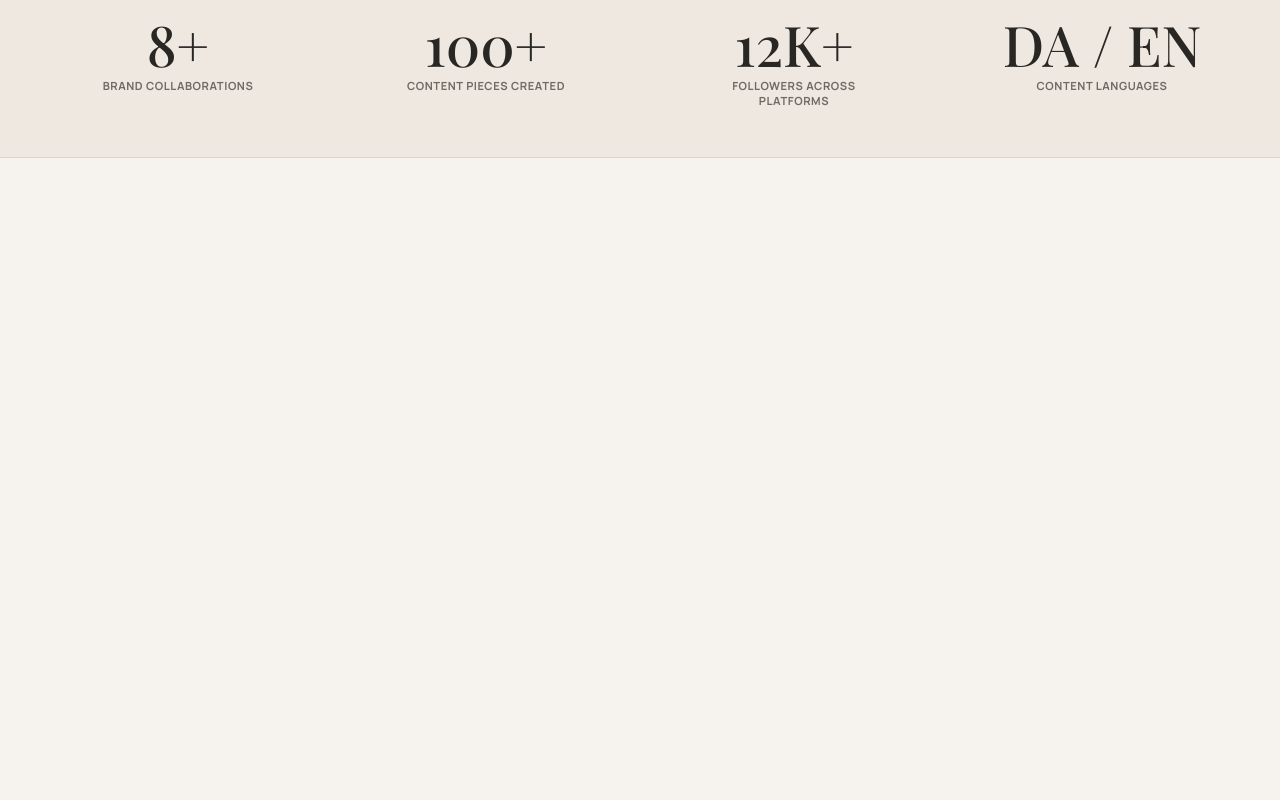
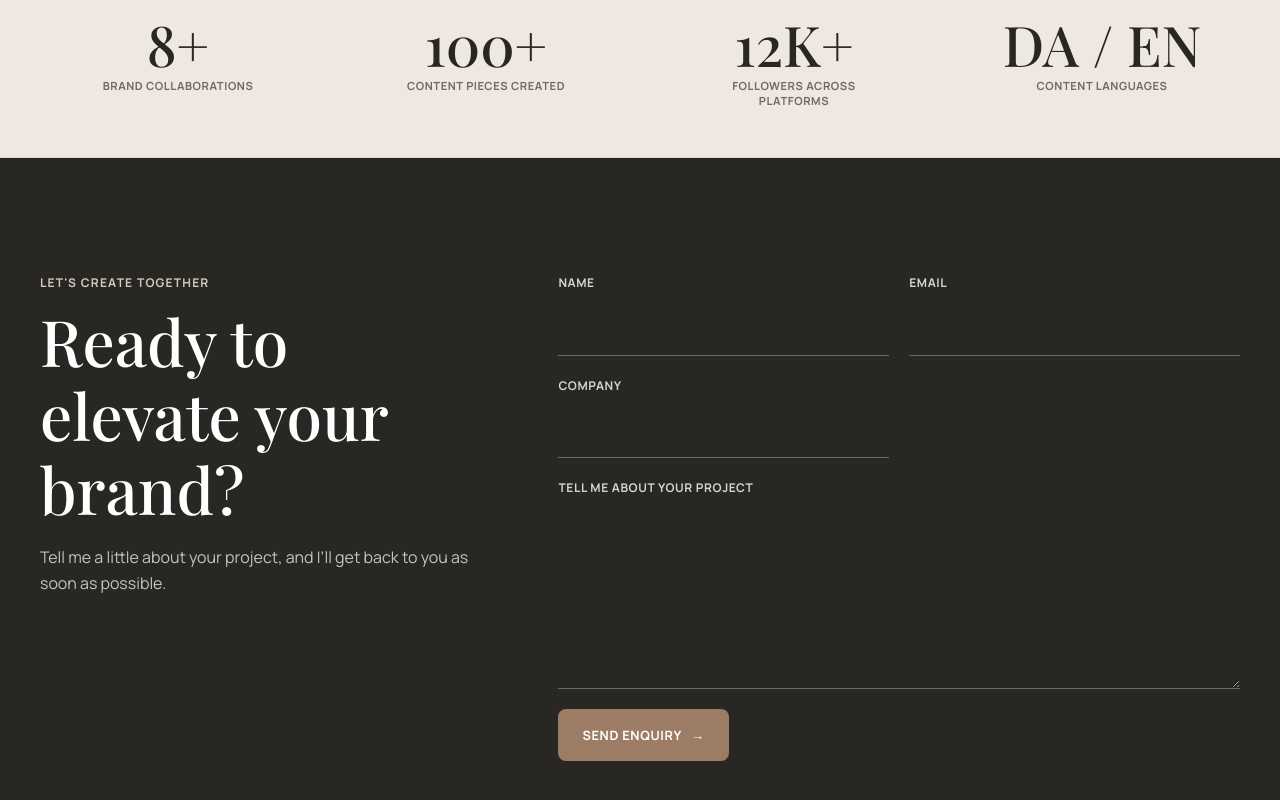
Before and after one commit to Hedemann-Nielsen/tanjahedemann.online, a React (Vite) app: page / in a window 1280 px wide. Shown: the part 3667-4467 px from the top of the page. Before the commit the page ends 3825 px from the top, so only its background shows below. Built offline with nearby package versions, Linux system fonts and the light colour scheme.

Commit message:
Add contact section

```diff
--- /dev/null
+++ b/src/components/Contact/Contact.jsx
@@ -0,0 +1,92 @@
+import { useLanguage } from "../../i18n/LanguageContext";
+import "./Contact.scss";
+
+function Contact() {
+  const { translations } = useLanguage();
+  const { contact } = translations;
+
+  function handleSubmit(event) {
+    event.preventDefault();
+  }
+
+  return (
+    <section className="contact section" id="contact">
+      <div className="container">
+        <div className="contact__inner">
+          <div className="contact__content">
+            <p className="contact__eyebrow">{contact.eyebrow}</p>
+
+            <h2 className="contact__title">{contact.title}</h2>
+
+            <p className="contact__description">
+              {contact.description}
+            </p>
+          </div>
+
+          <form className="contact__form" onSubmit={handleSubmit}>
+            <div className="contact__field">
+              <label htmlFor="contact-name">
+                {contact.form.name}
+              </label>
+
+              <input
+                id="contact-name"
+                name="name"
+                type="text"
+                autoComplete="name"
+                required
+              />
+            </div>
+
+            <div className="contact__field">
+              <label htmlFor="contact-email">
+                {contact.form.email}
+              </label>
+
+              <input
+                id="contact-email"
+                name="email"
+                type="email"
+                autoComplete="email"
+                required
+              />
+            </div>
+
+            <div className="contact__field">
+              <label htmlFor="contact-company">
+                {contact.form.company}
+              </label>
+
+              <input
+                id="contact-company"
+                name="company"
+                type="text"
+                autoComplete="organization"
+              />
+            </div>
+
+            <div className="contact__field contact__field--full">
+              <label htmlFor="contact-message">
+                {contact.form.message}
+              </label>
+
+              <textarea
+                id="contact-message"
+                name="message"
+                rows="6"
+                required
+              />
+            </div>
+
+            <button className="contact__submit" type="submit">
+              {contact.form.submit}
+              <span aria-hidden="true">→</span>
+            </button>
+          </form>
+        </div>
+      </div>
+    </section>
+  );
+}
+
+export default Contact;
--- /dev/null
+++ b/src/components/Contact/Contact.scss
@@ -0,0 +1,129 @@
+@use "../../styles/abstracts/variables" as *;
+
+.contact {
+  background-color: $color-text;
+  color: $color-surface;
+
+  &__inner {
+    display: grid;
+    gap: 3rem;
+  }
+
+  &__content {
+    max-width: 38rem;
+  }
+
+  &__eyebrow {
+    margin-bottom: 0.75rem;
+
+    color: $color-primary-light;
+    font-size: 0.75rem;
+    font-weight: 700;
+    letter-spacing: 0.1em;
+    text-transform: uppercase;
+  }
+
+  &__title {
+    margin-bottom: 1.25rem;
+
+    color: $color-surface;
+  }
+
+  &__description {
+    color: rgba($color-surface, 0.72);
+  }
+
+  &__form {
+    display: grid;
+    gap: 1.25rem;
+  }
+
+  &__field {
+    display: grid;
+    gap: 0.5rem;
+
+    label {
+      color: rgba($color-surface, 0.8);
+      font-size: 0.75rem;
+      font-weight: 700;
+      letter-spacing: 0.05em;
+      text-transform: uppercase;
+    }
+
+    input,
+    textarea {
+      width: 100%;
+      padding: 0.9rem 0;
+
+      background: transparent;
+      border: 0;
+      border-bottom: 1px solid rgba($color-surface, 0.3);
+      border-radius: 0;
+      outline: none;
+
+      color: $color-surface;
+
+      transition: border-color $transition-default;
+
+      &:focus {
+        border-color: $color-primary-light;
+      }
+    }
+
+    textarea {
+      resize: vertical;
+    }
+  }
+
+  &__submit {
+    display: inline-flex;
+    align-items: center;
+    justify-content: center;
+    gap: 0.6rem;
+
+    min-height: 3.25rem;
+    width: 100%;
+    padding-inline: 1.5rem;
+
+    background-color: $color-primary;
+    border-radius: $radius-small;
+
+    color: $color-surface;
+    font-size: 0.8rem;
+    font-weight: 700;
+    letter-spacing: 0.05em;
+    text-transform: uppercase;
+
+    span {
+      transition: transform $transition-default;
+    }
+  }
+}
+
+@media (min-width: $breakpoint-tablet) {
+  .contact {
+    &__inner {
+      grid-template-columns: minmax(0, 0.8fr) minmax(0, 1.2fr);
+      align-items: start;
+      gap: 4rem;
+    }
+
+    &__form {
+      grid-template-columns: repeat(2, minmax(0, 1fr));
+    }
+
+    &__field--full,
+    &__submit {
+      grid-column: 1 / -1;
+    }
+
+    &__submit {
+      width: fit-content;
+      justify-self: start;
+    }
+
+    &__submit:hover span {
+      transform: translateX(0.3rem);
+    }
+  }
+}
--- a/src/i18n/translations.js
+++ b/src/i18n/translations.js
@@ -141,6 +141,21 @@ export const translations = {
 					label: "Content languages",
 				},
 			],
+		},
+
+		contact: {
+			eyebrow: "Let's create together",
+			title: "Ready to elevate your brand?",
+			description:
+				"Tell me a little about your project, and I’ll get back to you as soon as possible.",
+
+			form: {
+				name: "Name",
+				email: "Email",
+				company: "Company",
+				message: "Tell me about your project",
+				submit: "Send enquiry",
+			},
 		},
 	},
 
@@ -287,5 +302,20 @@ export const translations = {
 				},
 			],
 		},
+
+		contact: {
+			eyebrow: "Lad os skabe noget sammen",
+			title: "Klar til at løfte dit brand?",
+			description:
+				"Fortæl mig lidt om dit projekt, så vender jeg tilbage hurtigst muligt.",
+
+			form: {
+				name: "Navn",
+				email: "E-mail",
+				company: "Virksomhed",
+				message: "Fortæl mig om dit projekt",
+				submit: "Send forespørgsel",
+			},
+		},
 	},
 };
--- a/src/pages/Home.jsx
+++ b/src/pages/Home.jsx
@@ -4,6 +4,7 @@ import Portfolio from "../components/Portfolio/Portfolio";
 import About from "../components/About/About";
 import Services from "../components/Services/Services";
 import Stats from "../components/Stats/Stats"
+import Contact from "../components/Contact/Contact"
 
 function Home() {
   return (
@@ -18,6 +19,7 @@ function Home() {
         <About />
         <Services />
         <Stats />
+        <Contact />
       </main>
     </>
   );
```
